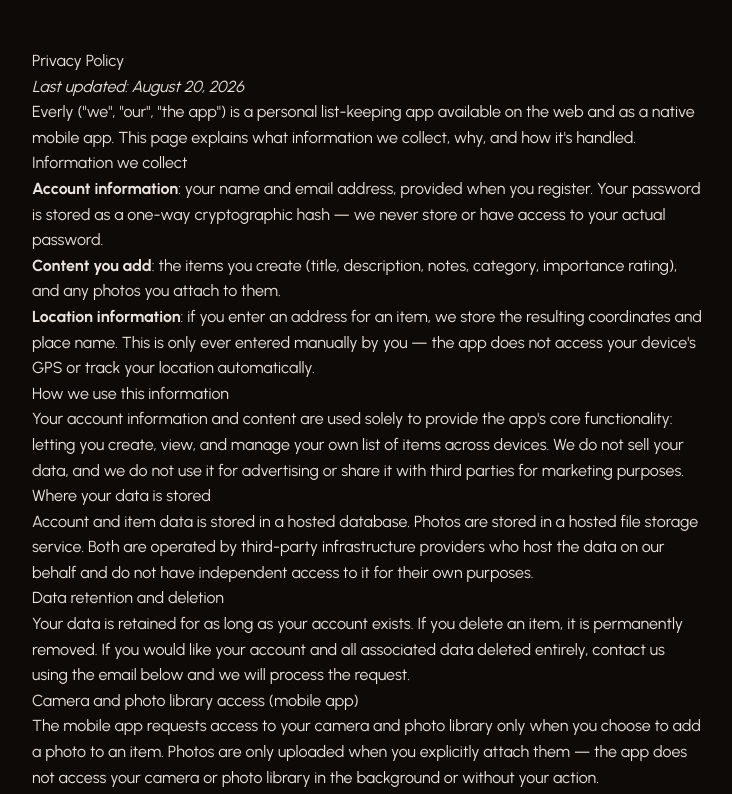
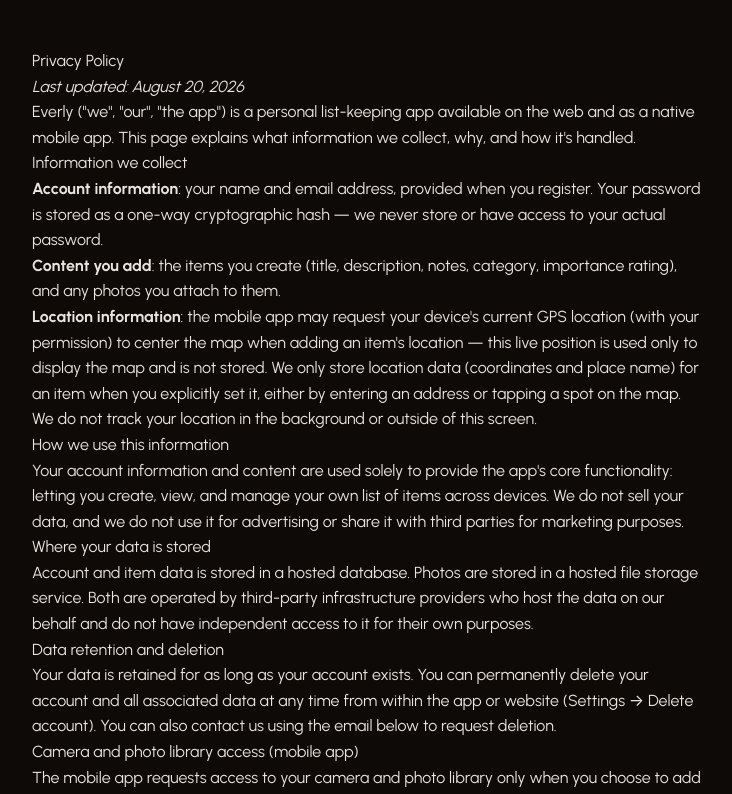
Before and after one commit to AleBonatti/Everly, a React (Vite) app in the folder apps/web/: page /privacy in a window 1280 px wide. Shown: the top 794 px of the page, without its empty margins (272-1004 px from the left). Built offline with nearby package versions, Linux system fonts and the light colour scheme; no server answers; what @everly/shared would draw is missing.

Commit message:
update privacy

```diff
--- a/apps/web/src/pages/PrivacyPolicyPage.tsx
+++ b/apps/web/src/pages/PrivacyPolicyPage.tsx
@@ -21,8 +21,9 @@
                     <strong>Content you add</strong>: the items you create (title, description, notes, category, importance rating), and any photos you attach to them.
                 </li>
                 <li>
-                    <strong>Location information</strong>: if you enter an address for an item, we store the resulting coordinates and place name. This is only ever entered manually by you — the app
-                    does not access your device's GPS or track your location automatically.
+                    <strong>Location information</strong>: the mobile app may request your device's current GPS location (with your permission) to center the map when adding an item's location — this
+                    live position is used only to display the map and is not stored. We only store location data (coordinates and place name) for an item when you explicitly set it, either by entering
+                    an address or tapping a spot on the map. We do not track your location in the background or outside of this screen.
                 </li>
             </ul>
 
@@ -40,8 +41,8 @@
 
             <h2>Data retention and deletion</h2>
             <p>
-                Your data is retained for as long as your account exists. If you delete an item, it is permanently removed. If you would like your account and all associated data deleted entirely,
-                contact us using the email below and we will process the request.
+                Your data is retained for as long as your account exists. You can permanently delete your account and all associated data at any time from within the app or website (Settings → Delete
+                account). You can also contact us using the email below to request deletion.
             </p>
 
             <h2>Camera and photo library access (mobile app)</h2>
```
